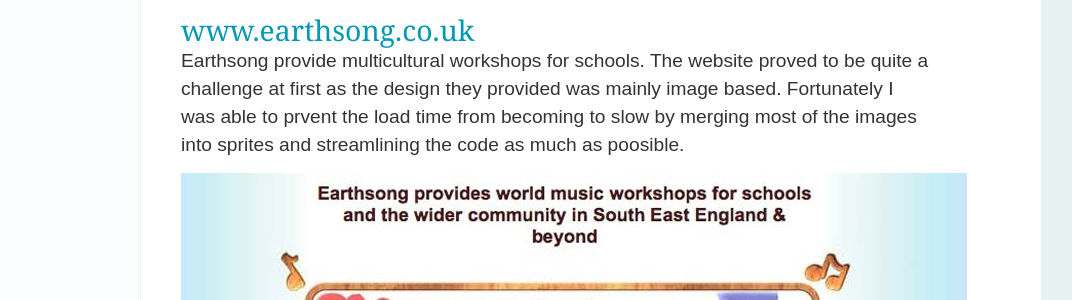
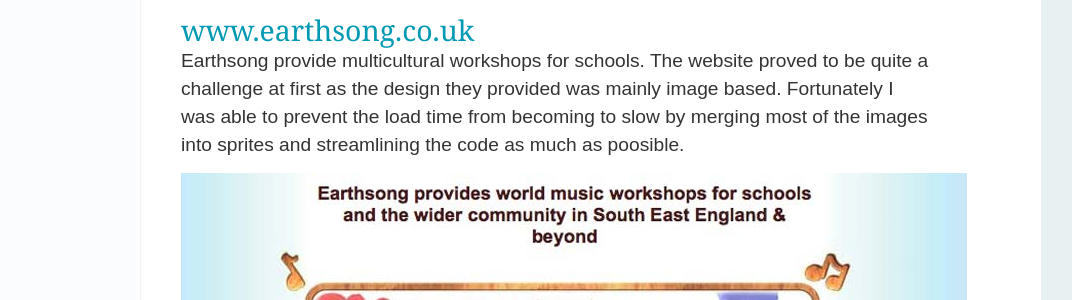
Before and after one commit to nbunner-personal/nigelbunner, a Jekyll site: the page built from pages/web-portfolio.md, in a window 1280 px wide and 900 px high, scrolled down 3644 px. Shown: the part 210-510 px from the top of the window, without its empty margins (179-1251 px from the left). Built offline with Jekyll 4.4.1, drawn with Linux system fonts in a browser that asks for light colours; nearby versions of some CDN libraries.

Commit message:
Fixing typo

```diff
--- a/pages/web-portfolio.md
+++ b/pages/web-portfolio.md
@@ -53,7 +53,7 @@
 
 <div class="portfolio_item clearfix">
 	<h3><a href="http://www.earthsong.co.uk/" title="Visit www.earthsong.co.uk">www.earthsong.co.uk</a></h3>
-	<p>Earthsong provide multicultural workshops for schools. The website proved to be quite a challenge at first as the design they provided was mainly image based. Fortunately I was able to prvent the load time from becoming to slow by merging most of the images into sprites and streamlining the code as much as poosible.</p>
+	<p>Earthsong provide multicultural workshops for schools. The website proved to be quite a challenge at first as the design they provided was mainly image based. Fortunately I was able to prevent the load time from becoming to slow by merging most of the images into sprites and streamlining the code as much as poosible.</p>
 	<a href="http://www.earthsong.co.uk/" title="Visit www.earthsong.co.uk"><img src="img/portfolio-screenshots/earthsong.jpg" alt="marthatilston.co.uk" class="img-responsive" /></a>
 </div>
 </section>
```
